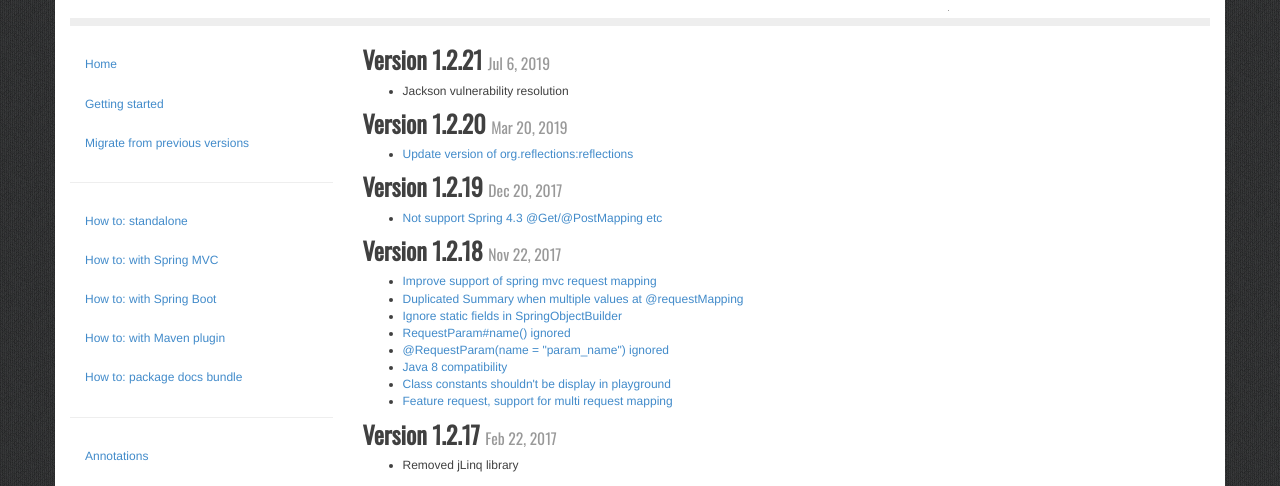
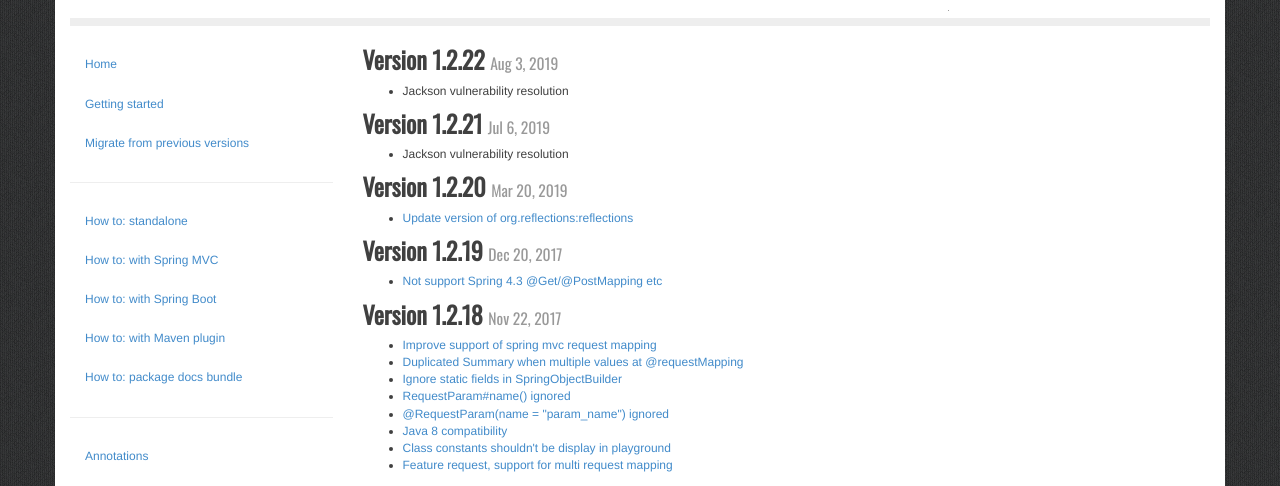
Before and after one commit to fabiomaffioletti/jsondoc, a Jekyll site: the page built from changelog.html, in a window 1280 px wide and 900 px high, cut to the strip 414-900 px from the top of the window. Built offline with Jekyll 4.4.1, drawn with Linux system fonts in a browser that asks for light colours; nearby versions of some CDN libraries; some web fonts are replaced; Markdown is read by kramdown in place of the engine named in the settings; some of the changed text lies outside the part shown; grey boxes are pictures that could not be loaded.

Commit message:
Update doc

```diff
--- a/_config.yml
+++ b/_config.yml
@@ -2,6 +2,6 @@ name: JSONDoc
 baseurl:
 markdown: redcarpet
 highlighter: rouge
-version: 1.2.21
+version: 1.2.22
 demourl: http://jsondoc-fabiomaffioletti.rhcloud.com/jsondoc-ui.html?url=http://jsondoc-fabiomaffioletti.rhcloud.com/jsondoc
 downloadurl: distro/jsondoc-bundle-1.0.2.tar.gz
--- a/changelog.html
+++ b/changelog.html
@@ -2,6 +2,11 @@
 layout: default
 title: Changelog
 ---
+
+<h3>Version 1.2.22 <small>Aug 3, 2019</small></h3>
+<ul>
+<li>Jackson vulnerability resolution</li>
+</ul>
 
 <h3>Version 1.2.21 <small>Jul 6, 2019</small></h3>
 <ul>
```
